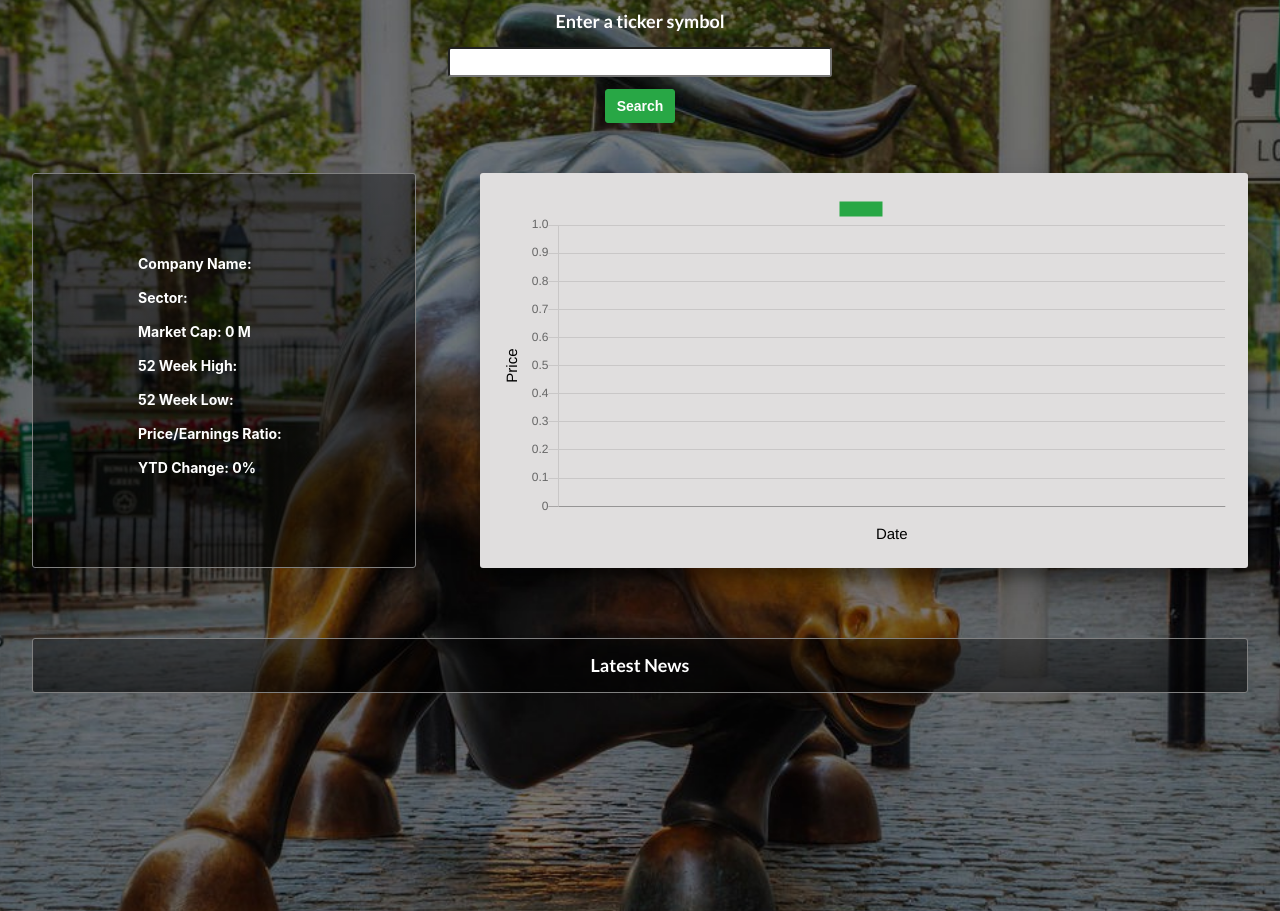
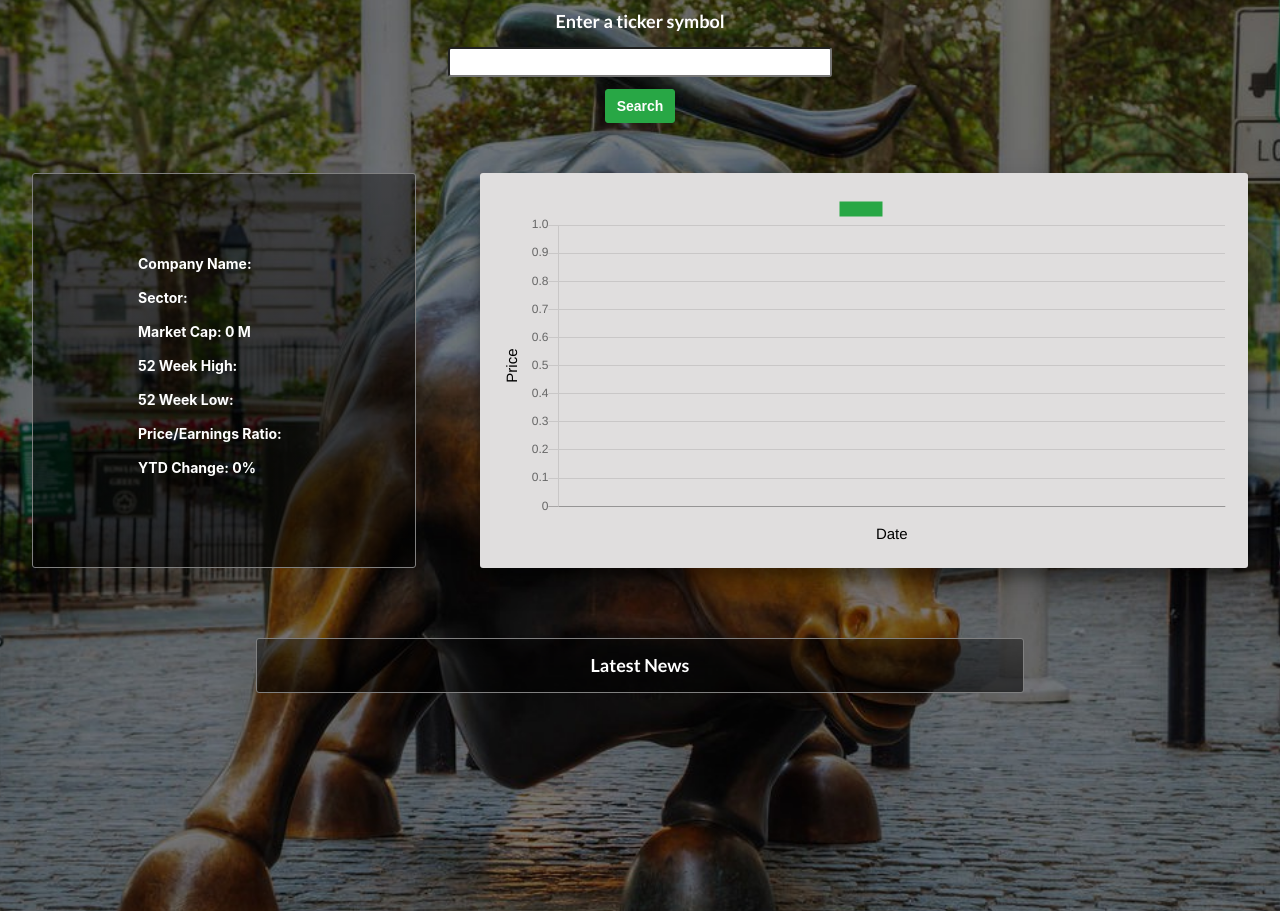
Before and after one commit to chizakirov/trading_mern, a React app in the folder client/: page /research in a window 1280 px wide. Shown: the part 189-1100 px from the top of the page. Built offline with nearby package versions, Linux system fonts and the light colour scheme.

Commit message:
finish styling app

```diff
--- a/client/src/css/Research.css
+++ b/client/src/css/Research.css
@@ -42,7 +42,7 @@
 .news {
   margin: 70px auto;
   padding: 15px;
-  width: 95%;
+  width: 60%;
   background-image: linear-gradient(to top, rgba(0,0,0,.6), rgba(0,0,0,.4));
   border: 1px solid gray;
   font-weight: bold;
```
